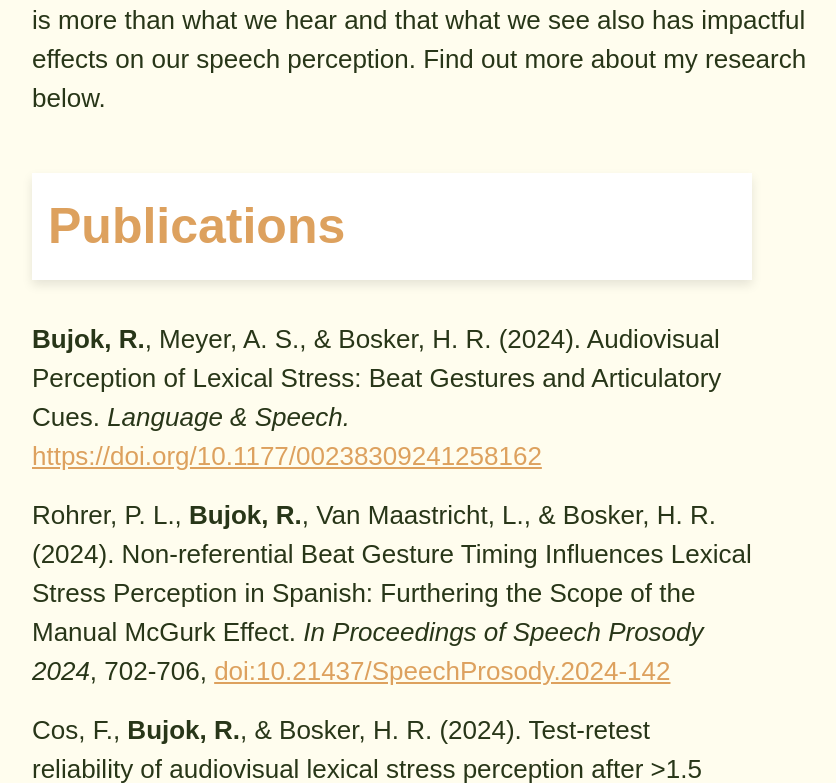
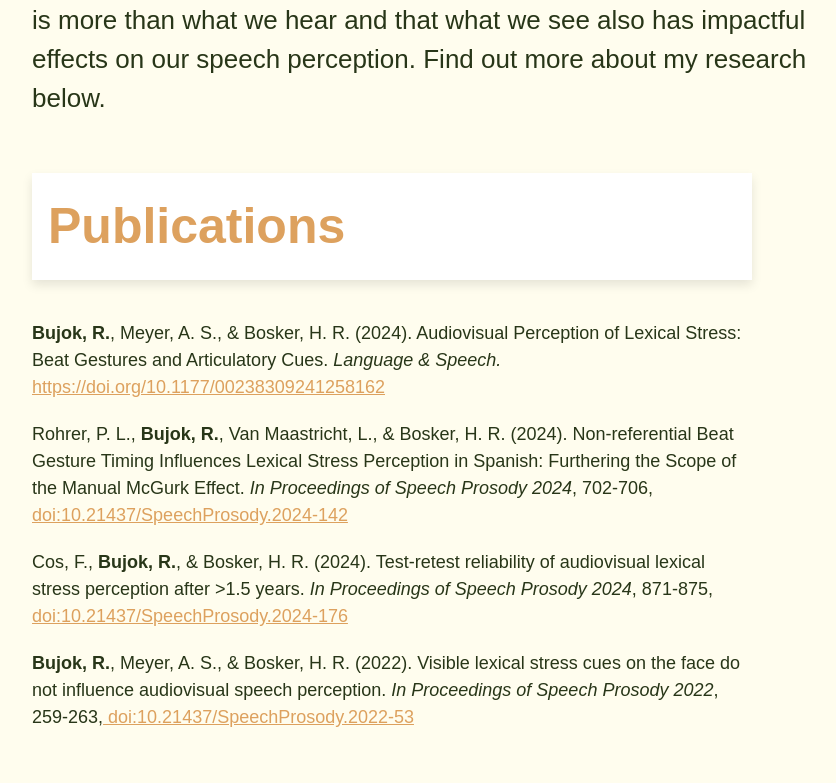
Before and after one commit to RonnyBujok/MyWebsite, a plain HTML site: page research.html in a window 1280 px wide. Shown: the part 680-1463 px from the top of the page, without its empty margins (208-1044 px from the left). Drawn offline with Linux system fonts and the light colour scheme.

Commit message:
fontsize

```diff
--- a/styles/research.css
+++ b/styles/research.css
@@ -170,6 +170,8 @@ h3{
     display: flex;
     flex-direction: column;
     justify-content: center;
+    font-size: clamp(14px,3.5vw,18px);
+
 }
 
 .research-all{
@@ -277,10 +279,9 @@ h3{
 .publications{
     display: flex;
     flex-direction: column;
-    justify-content: center;
-    font-size: clamp(14px,3.5vw,26px);
+    justify-content: center
+}
 
-}
 #publications-id, #presentations-id, #summary-id, #ac-id{
     scroll-margin-block-start: min(10vw,50px);
 }
```
